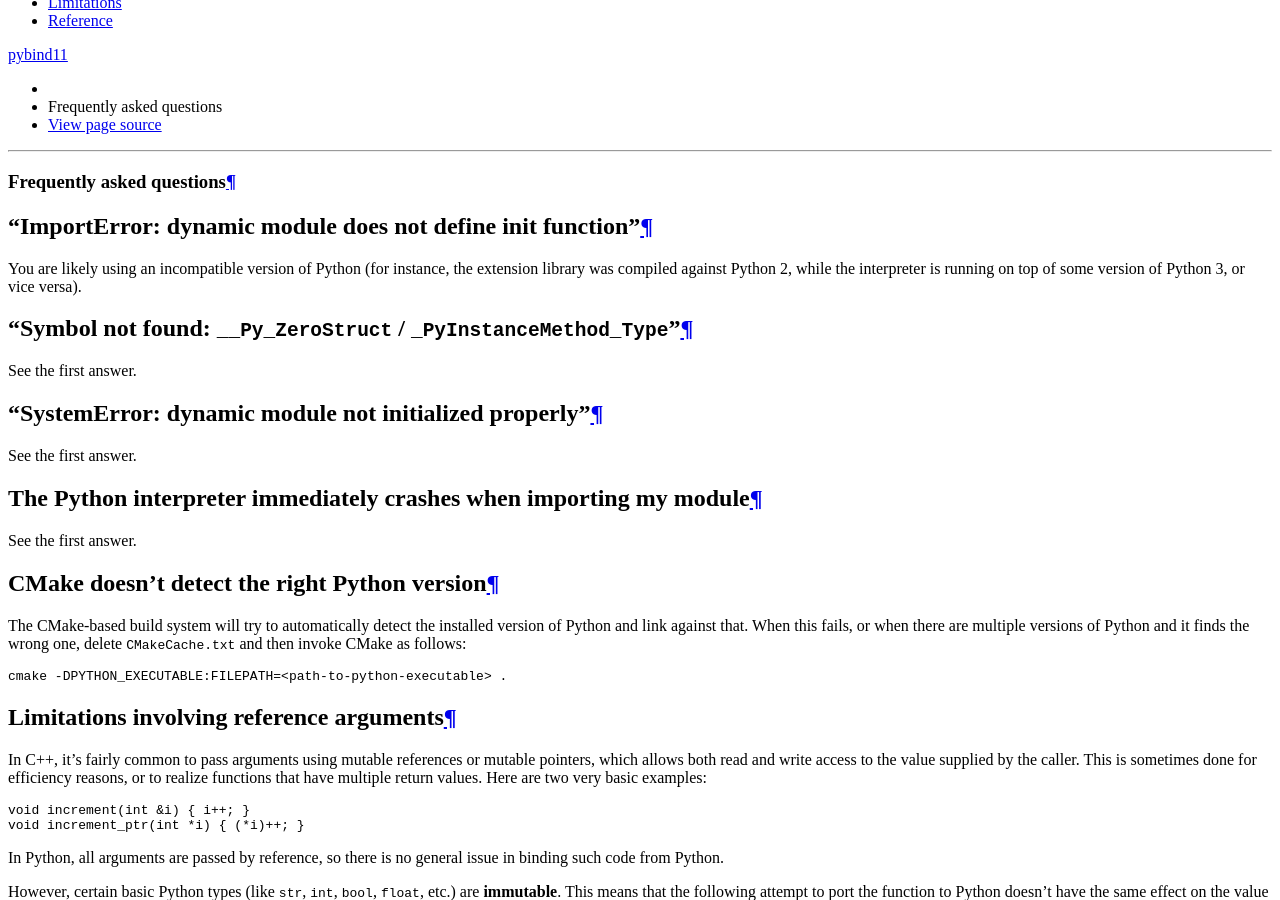
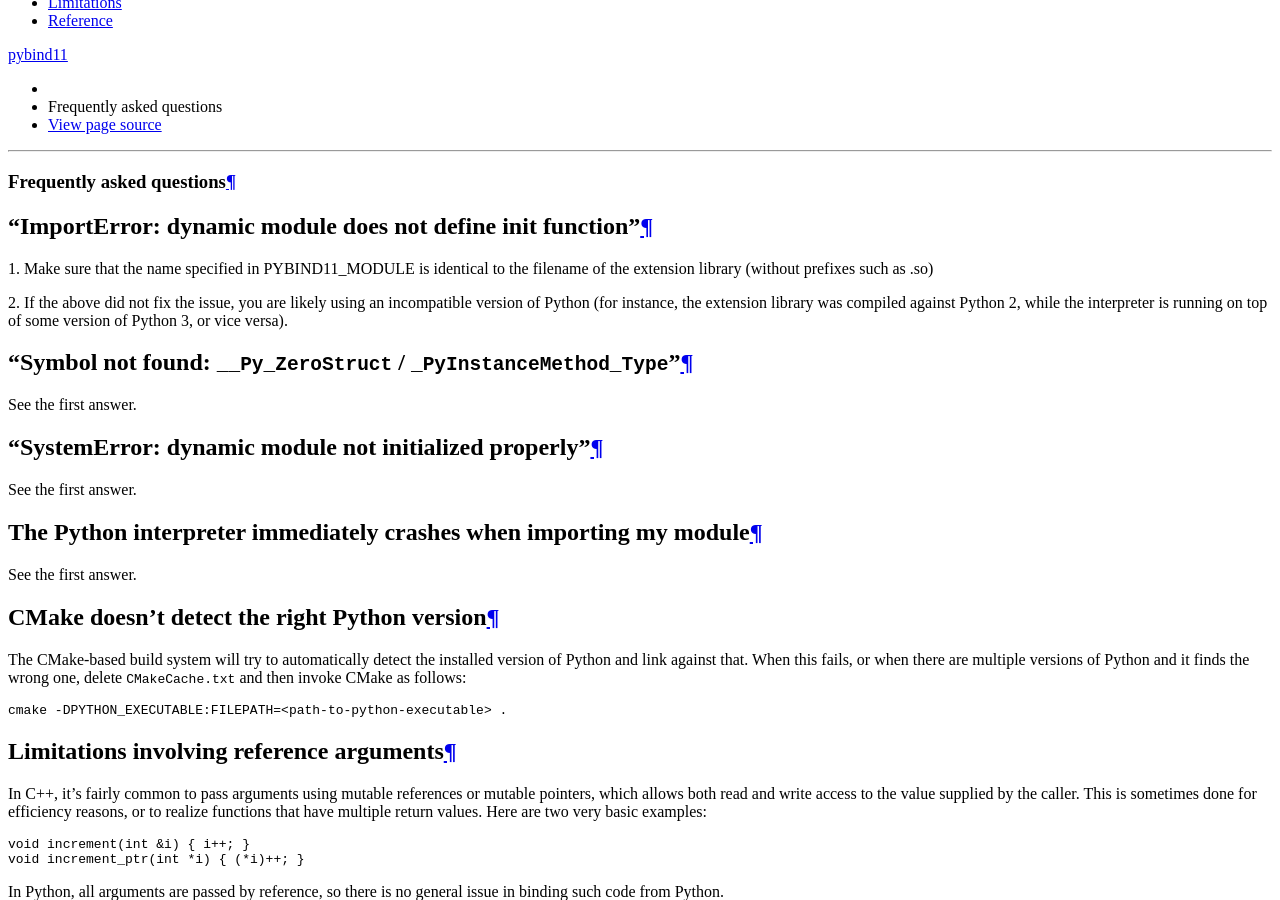
Before and after one commit to pybind/pybind11, a Sphinx documentation site: the page built from docs/faq.rst, in a window 1280 px wide and 900 px high, scrolled down 759 px. Built offline with Sphinx 7.4.7 and the Read the Docs theme 2.0.0, drawn with Linux system fonts in a browser that asks for light colours.

Commit message:
Add possible solution to ImportError issue

```diff
--- a/docs/faq.rst
+++ b/docs/faq.rst
@@ -4,9 +4,13 @@
 "ImportError: dynamic module does not define init function"
 ===========================================================
 
-You are likely using an incompatible version of Python (for instance, the
-extension library was compiled against Python 2, while the interpreter is
-running on top of some version of Python 3, or vice versa).
+1. Make sure that the name specified in PYBIND11_MODULE is identical to the
+filename of the extension library (without prefixes such as .so)
+
+2. If the above did not fix the issue, you are likely using an incompatible
+version of Python (for instance, the extension library was compiled against
+Python 2, while the interpreter is running on top of some version of Python
+3, or vice versa).
 
 "Symbol not found: ``__Py_ZeroStruct`` / ``_PyInstanceMethod_Type``"
 ========================================================================
```
